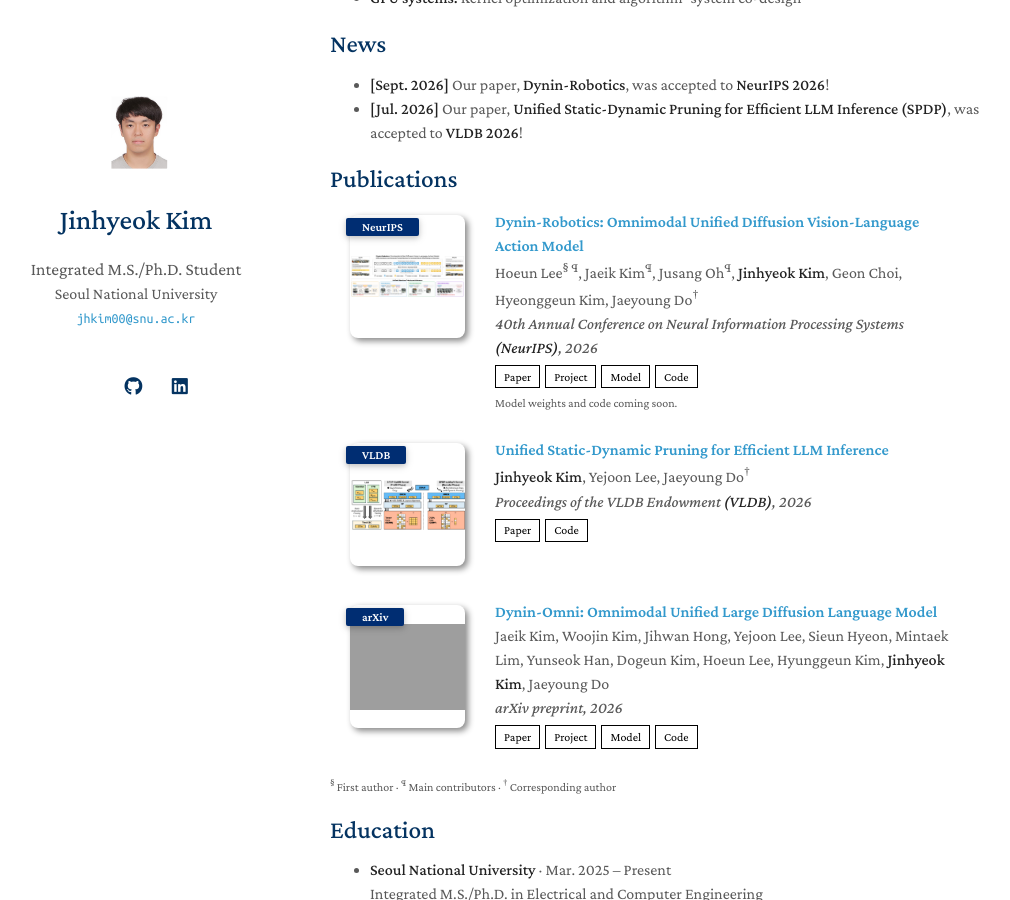
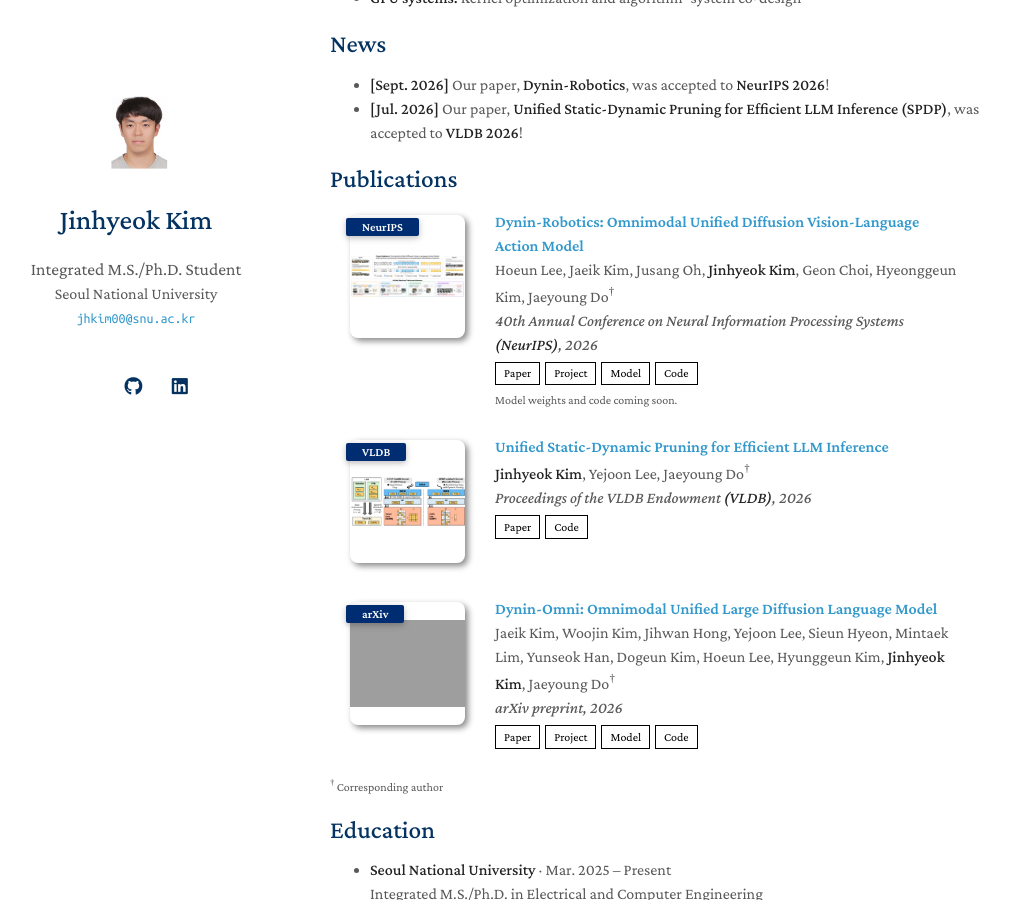
Before and after one commit to quaternior/quaternior.github.io, a Jekyll site: the page built from index.md, in a window 1280 px wide and 900 px high, scrolled down 349 px. Shown: the whole window, without its empty margins (140-1150 px from the left). Built offline with Jekyll 4.4.1, drawn with Linux system fonts in a browser that asks for light colours; a style sheet for code colours, icons or effects is not loaded; our own code applies the rules of GitHub Pages for plain Markdown files; grey boxes are pictures that could not be loaded.

Commit message:
Use only corresponding author markers across all publications

```diff
--- a/_data/publications.yml
+++ b/_data/publications.yml
@@ -1,6 +1,6 @@
 main:
   - title: "Dynin-Robotics: Omnimodal Unified Diffusion Vision-Language Action Model"
-    authors: 'Hoeun Lee<sup>§ ¶</sup>, Jaeik Kim<sup>¶</sup>, Jusang Oh<sup>¶</sup>, <strong>Jinhyeok Kim</strong>, Geon Choi, Hyeonggeun Kim, Jaeyoung Do<sup>†</sup>'
+    authors: 'Hoeun Lee, Jaeik Kim, Jusang Oh, <strong>Jinhyeok Kim</strong>, Geon Choi, Hyeonggeun Kim, Jaeyoung Do<sup>†</sup>'
     conference_short: NeurIPS
     conference: '40th Annual Conference on Neural Information Processing Systems <strong>(NeurIPS)</strong>, 2026'
     paper: https://arxiv.org/abs/2609.13053
@@ -21,7 +21,7 @@ main:
     image_alt: SPDP sparse inference design overview
 
   - title: "Dynin-Omni: Omnimodal Unified Large Diffusion Language Model"
-    authors: 'Jaeik Kim, Woojin Kim, Jihwan Hong, Yejoon Lee, Sieun Hyeon, Mintaek Lim, Yunseok Han, Dogeun Kim, Hoeun Lee, Hyunggeun Kim, <strong>Jinhyeok Kim</strong>, Jaeyoung Do'
+    authors: 'Jaeik Kim, Woojin Kim, Jihwan Hong, Yejoon Lee, Sieun Hyeon, Mintaek Lim, Yunseok Han, Dogeun Kim, Hoeun Lee, Hyunggeun Kim, <strong>Jinhyeok Kim</strong>, Jaeyoung Do<sup>†</sup>'
     conference_short: arXiv
     conference: arXiv preprint, 2026
     paper: https://arxiv.org/abs/2604.00007
--- a/_includes/publications.html
+++ b/_includes/publications.html
@@ -24,5 +24,5 @@
 </li>
 {% endfor %}
 </ol>
-<p class="author-notes"><sup>§</sup> First author · <sup>¶</sup> Main contributors · <sup>†</sup> Corresponding author</p>
+<p class="author-notes"><sup>†</sup> Corresponding author</p>
 </div>
```
